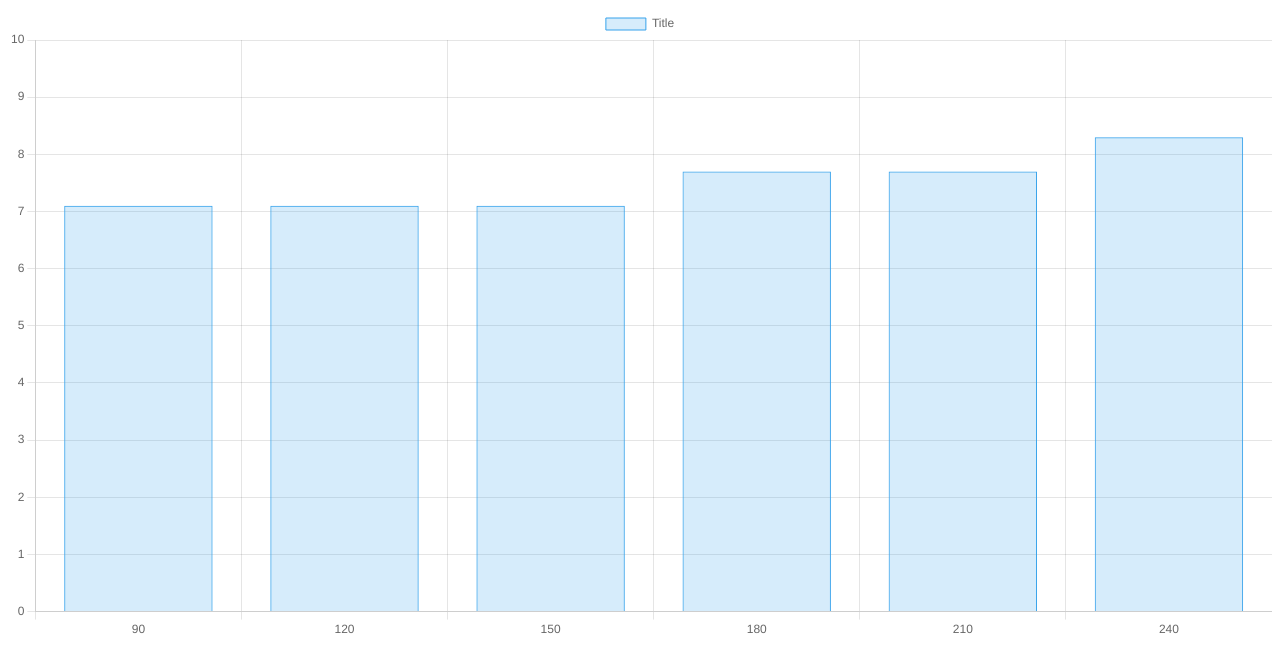
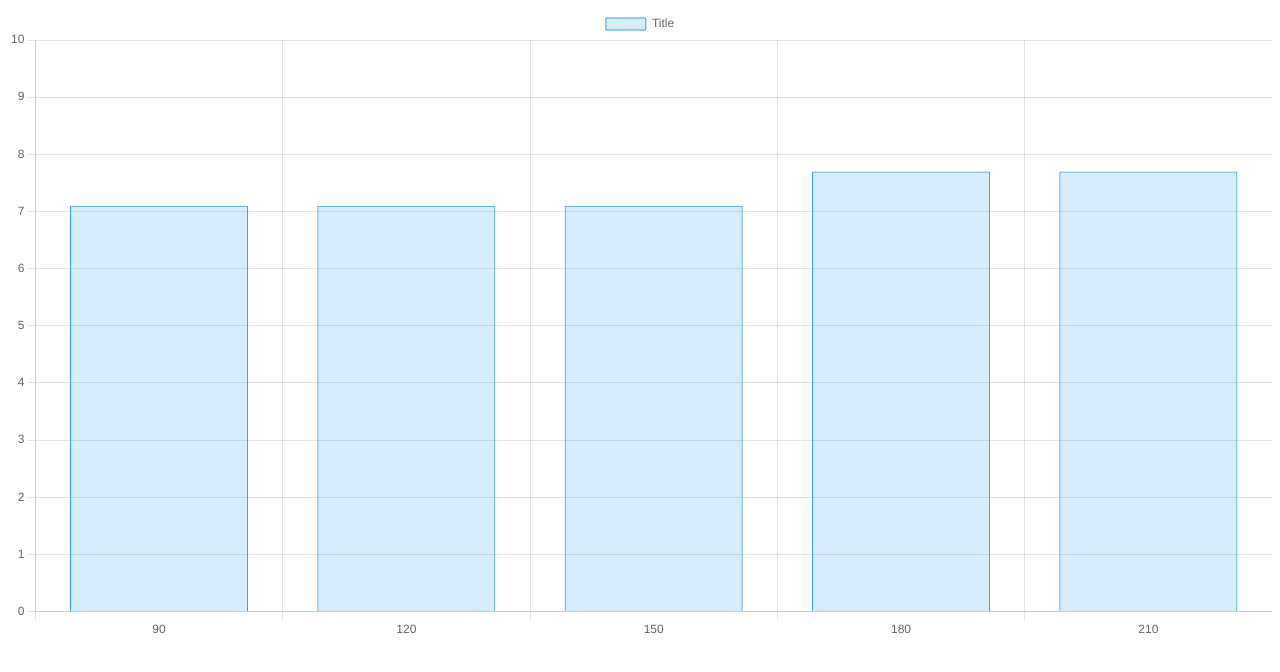
Before and after one commit to brendanmcc02/film-data-vis, a plain HTML site: page index.html in a window 1280 px wide. Drawn offline with nearby package versions, Linux system fonts and the light colour scheme.

Commit message:
Update index.html

```diff
--- a/index.html
+++ b/index.html
@@ -731,7 +731,7 @@
       return runtimes;
     }
 
-    // returns array of quantity of films per runtime interval
+    // returns array of quantity of films per runtime interval (<90, <120, ..., <210, <240)
     async function getQuantityRuntimes() {
       const runtimes = await getRuntimes();
 
@@ -767,9 +767,9 @@
       let runtimeIntervals = [];
 
       for (let i = 0; i < quantityRuntimes.length; i++) {
-        // if (quantityRuntimes[i] > 9) {
+        if (quantityRuntimes[i] > 9) {
           runtimeIntervals.push(90 + (i * 30));
-        // }
+        }
       }
 
       return runtimeIntervals;
@@ -791,14 +791,14 @@
         sumRuntimes[i] = 0;
       }
 
-      // for (let i = 0; i < quantityRuntimes.length; i++) {
-      //   if (quantityRuntimes[i] < 10) {
-      //     quantityRuntimes.splice(i, 1);
-      //     meanRuntimeRatings.splice(i, 1);
-      //     sumRuntimes.splice(i, 1);
-      //     i--;
-      //   }
-      // }
+      for (let i = 0; i < quantityRuntimes.length; i++) {
+        if (quantityRuntimes[i] < 10) {
+          quantityRuntimes.splice(i, 1);
+          meanRuntimeRatings.splice(i, 1);
+          sumRuntimes.splice(i, 1);
+          i--;
+        }
+      }
 
       for (let i = 0; i < runtimes.length; i++) {
         let myRating = myRatings[i];
```
